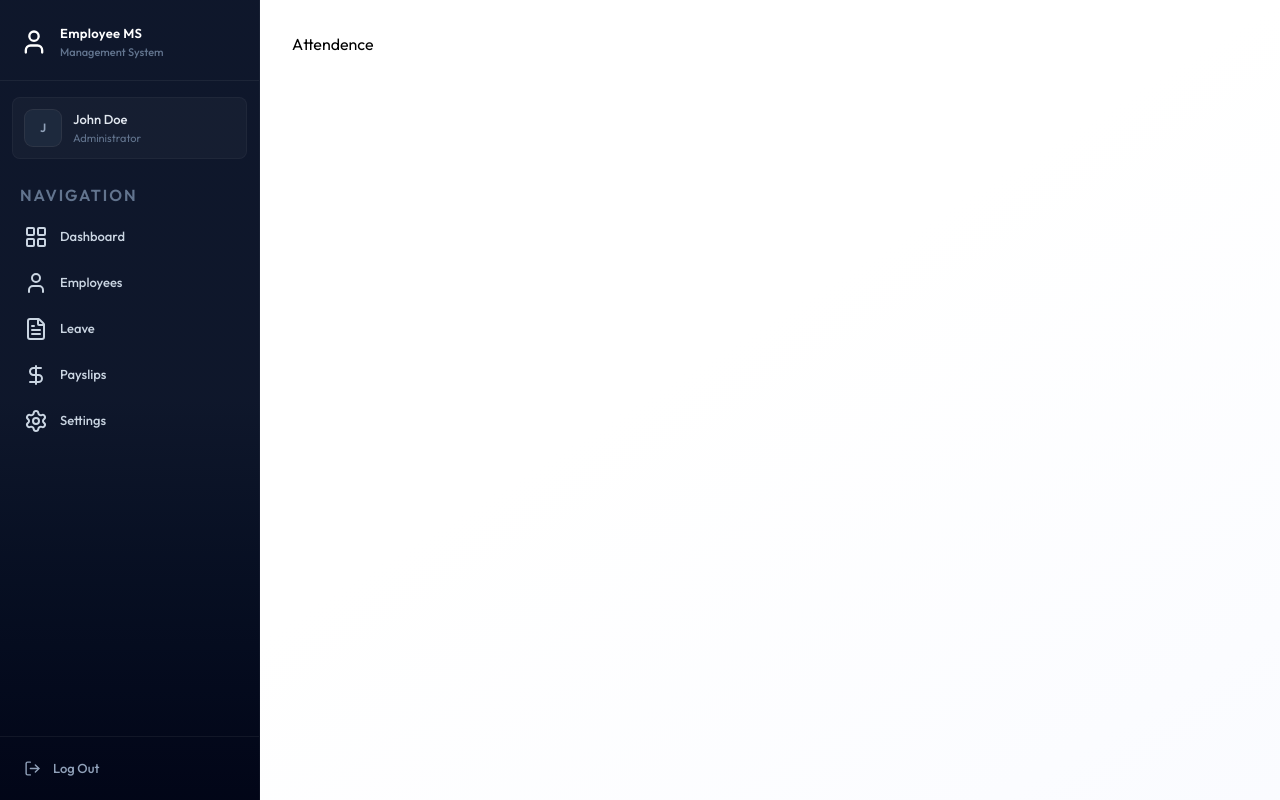
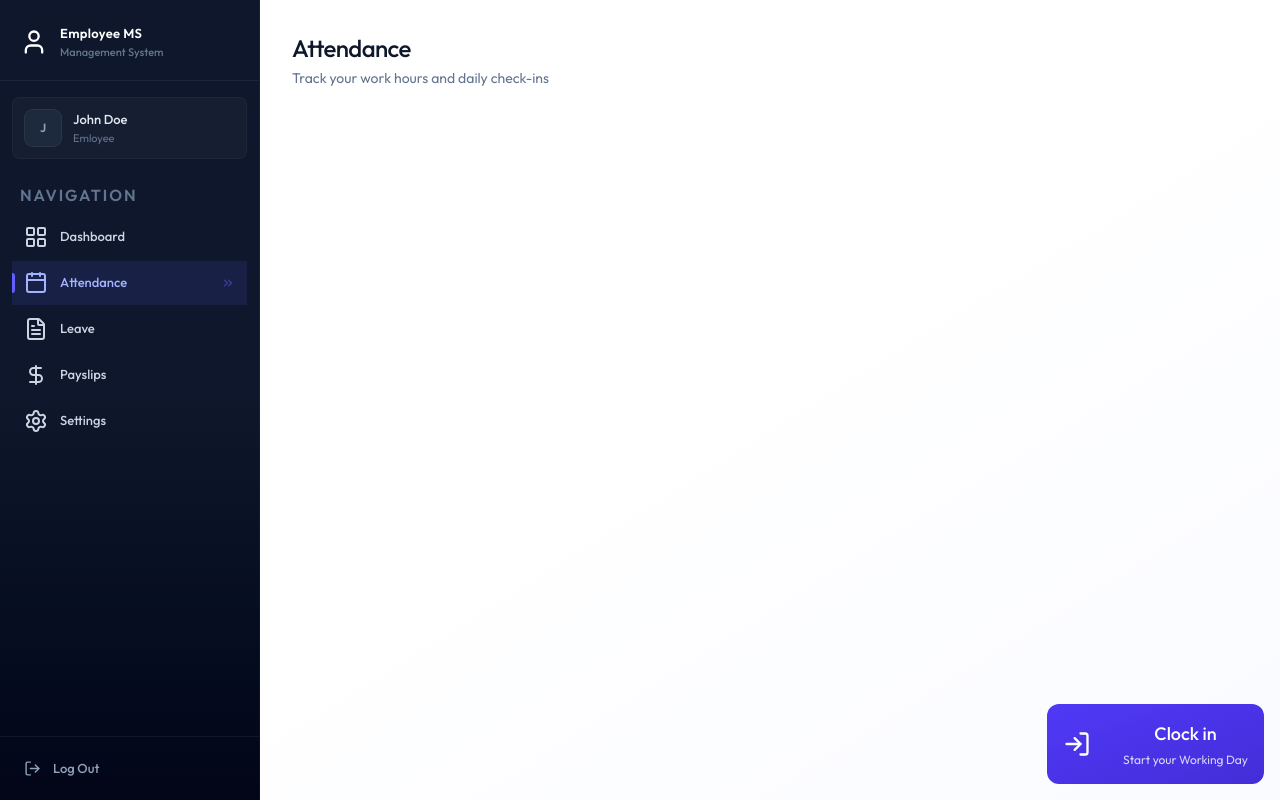
Before and after one commit to junaid0x/EMS, a React (Vite) app in the folder client/: page /attendence in a window 1280 px wide. Built offline with nearby package versions, Linux system fonts and the light colour scheme.

Commit message:
Add attendance features with AttendanceHistory, AttendanceStats, and CheckinButton components; enhance Attendence page with loading state and attendance tracking

```diff
--- /dev/null
+++ b/client/src/components/Attendance/AttendanceHistory.jsx
@@ -0,0 +1,9 @@
+import React from 'react'
+
+const AttendanceHistory = () => {
+  return (
+    <div>AttendanceHistory</div>
+  )
+}
+
+export default AttendanceHistory
--- /dev/null
+++ b/client/src/components/Attendance/AttendanceStats.jsx
@@ -0,0 +1,9 @@
+import React from 'react'
+
+const AttendanceStats = () => {
+  return (
+    <div>AttendanceStats</div>
+  )
+}
+
+export default AttendanceStats
--- /dev/null
+++ b/client/src/components/Attendance/CheckinButton.jsx
@@ -0,0 +1,41 @@
+import { Loader2Icon, LogInIcon, LogOutIcon } from 'lucide-react'
+import React, { useState } from 'react'
+
+const CheckinButton = ({todayRecord, onAction}) => {
+
+  const [loading, setLoading] = useState(false)
+
+  const handleAttendance = async ()=>{
+    setLoading(true)
+    setTimeout(() => {
+        setLoading(false)
+        onAction()
+    }, 1000);
+  }
+
+  if(todayRecord?.checkOut){
+    return(
+        <div className='flex flex-col items-center justify-center p-8 bg-slate-50 rounded-2xl border border-slate-200'>
+            <h3 className='text-lg font-bold text-slate-900'>Work Day Completed</h3>
+            <p className='text-slate-500 text-sm mt-1'>See you tomorrow</p>
+        </div>
+    )
+  }
+
+  const isCheckedIn = !!todayRecord?.isCheckedIn
+
+  return (
+    <div className='absolute bottom-4 right-4 flex flex-col z-1'>
+        <button onClick={handleAttendance} disabled={loading}  className={`w-full max-w-xs flex justify-between items-center gap-8 p-4 rounded-xl bg-linear-to-br text-white
+            ${isCheckedIn? "from-slate-700 to-slate-900": "from-indigo-600 to-indigo-700" }`}>
+            {loading ? <Loader2Icon className='size-7 animate-spin'/> : isCheckedIn ? <LogOutIcon className='size-7'/> : <LogInIcon className='size-7'/>}
+            <div className='relative flex flex-col items-center text-center'>
+                <h2 className='text-lg font-medium mb-1'>{loading ? "Processing" : isCheckedIn ? "Clock Out" : "Clock in"}</h2>
+                <p className='text-xs opacity-80'>{isCheckedIn ? "Click to end your shift " : "Start your Working Day"}</p>
+            </div>
+        </button>
+    </div>
+  )
+}
+
+export default CheckinButton
--- a/client/src/components/Sidebar.jsx
+++ b/client/src/components/Sidebar.jsx
@@ -18,7 +18,7 @@
     setMobileOpen(false)
   },[pathname])
 
-  const role = "ADMIN" || "Employee";
+  const role = "" || "Employee";
   const navItems = [
     {name: "Dashboard", href: "/dashboard", icon: LayoutGridIcon},
     role === "ADMIN" ?
--- a/client/src/pages/Attendence.jsx
+++ b/client/src/pages/Attendence.jsx
@@ -1,8 +1,49 @@
-import React from 'react'
+import  { useCallback, useEffect, useState } from 'react'
+import { dummyAttendanceData } from '../assets/assets'
+import Loading from "../components/Loading"
+import CheckinButton from '../components/Attendance/CheckinButton'
 
 const Attendence = () => {
+
+  const [history, setHistory] = useState({})
+  const [loading, setLoading] = useState(true)
+  const [isDeleted, setIsDeleted] = useState(false)
+
+  const fetchData = useCallback(async()=>{
+    setHistory(dummyAttendanceData)
+    setTimeout(()=>{
+      setLoading(false)
+    }, 1000)
+  },[])
+
+  useEffect(()=>{
+    fetchData()
+  },[fetchData])
+
+  if (loading) return <Loading/>
+
+  const today = new Date()
+  today.setHours(0,0,0,0)
+
+  const todayRecord = history.find((r)=> new Date(r.date).toDateString() === today.toDateString())
+
   return (
-    <div>Attendence</div>
+    <div className='animate-fade-in'>
+      <div className='page-header'>
+        <h1 className='page-title'>Attendance</h1>
+        <p className='page-subtitle'>Track your work hours and daily check-ins</p>
+      </div>
+
+      {isDeleted ? (
+        <div className='mb-8 p-6 bg-rose-50 border border-rose-200 rounded-2xl text-center'>
+          <p className='text-rose-600'>You can no longer clock in or out because your employee records have been marked as deleted.</p>
+        </div>
+      ) : (
+        <div className='mb-8'>
+          <CheckinButton todayRecord={todayRecord} onAction={fetchData}/>
+        </div>
+      )}
+    </div>
   )
 }
 
--- a/client/src/pages/Employees.jsx
+++ b/client/src/pages/Employees.jsx
@@ -19,11 +19,11 @@
     setTimeout(()=>{
       setLoading(false)
     },1000)
-  }, [])
+  }, [selectedDept])
 
   useEffect(()=>{
     fetchEmployees();
-  }, [])
+  }, [fetchEmployees])
 
   const filtered = employees.filter((emp)=> `${emp.firstName} ${emp.lastName} ${emp.position}`.toLowerCase().includes(search.toLowerCase()))
 
```
